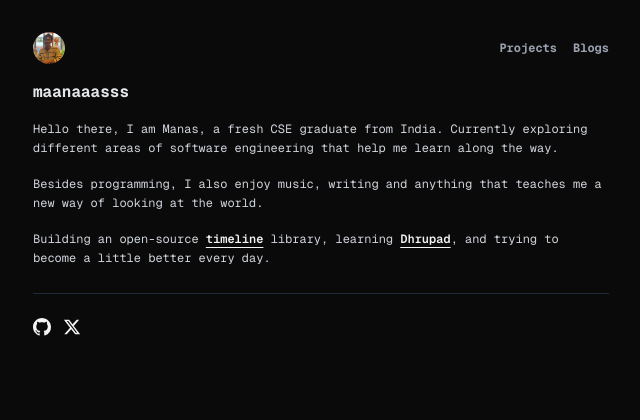
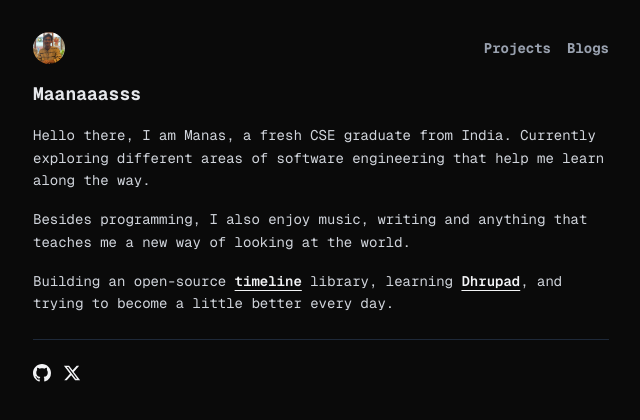
Before and after one commit to maanaaasss/dev.maanaaasss, a Next.js app: page / in a window 1280 px wide. Shown: the top 420 px of the page, without its empty margins (319-959 px from the left). Built offline with nearby package versions, Linux system fonts and the light colour scheme.

Commit message:
style: scale up font sizes by one step (2px equivalent)

```diff
--- a/src/app/page.tsx
+++ b/src/app/page.tsx
@@ -43,7 +43,7 @@ export default function Home() {
             priority
           />
 
-          <nav className="flex items-center gap-4 text-xs font-bold text-gray-400">
+          <nav className="flex items-center gap-4 text-sm font-bold text-gray-400">
             <a
               href="#"
               className="transition-colors duration-200 hover:text-gray-100"
@@ -61,9 +61,9 @@ export default function Home() {
 
         {/* ── Main content ── */}
         <section>
-          <h1 className="text-base font-bold mt-4 mb-4">maanaaasss</h1>
+          <h1 className="text-lg font-bold mt-4 mb-4">Maanaaasss</h1>
 
-          <div className="space-y-4 text-xs text-gray-300 leading-relaxed">
+          <div className="space-y-4 text-sm text-gray-300 leading-relaxed">
             <p>
               Hello there, I am Manas, a fresh CSE graduate from India.
               Currently exploring different areas of software engineering that
```
